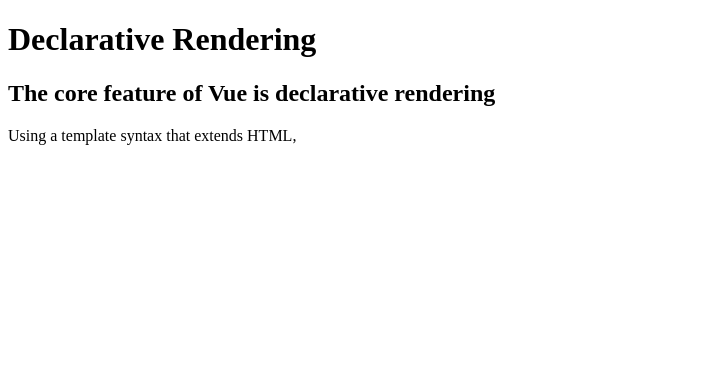
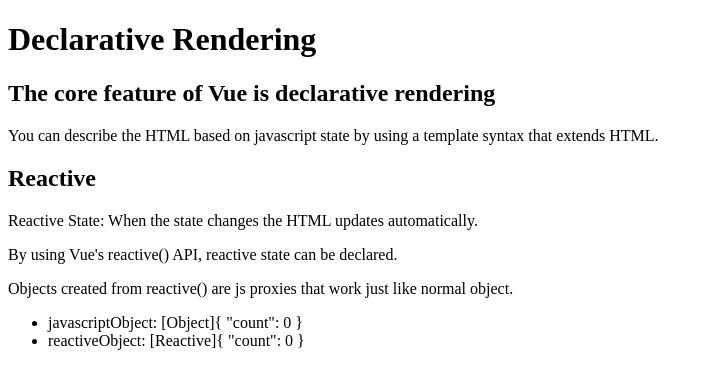
Before and after one commit to CHOCOCHANEL/vite-scaffold, a Vue app: page / in a window 1280 px wide. Shown: the top 388 px of the page, without its empty margins (0-709 px from the left). Built offline with nearby package versions, Linux system fonts and the light colour scheme.

Commit message:
[2. Declarative Rendering] reactive()

```diff
--- a/src/App.vue
+++ b/src/App.vue
@@ -1,13 +1,30 @@
 <template>
   <h1>Declarative Rendering</h1>
   <h2>The core feature of Vue is declarative rendering</h2>
-  <p>Using a template syntax that extends HTML,</p>
+  <p>
+    You can describe the HTML based on javascript state by using a template syntax that extends
+    HTML.
+  </p>
+  <h2>Reactive</h2>
+  <p>Reactive State: When the state changes the HTML updates automatically.</p>
+  <p>By using Vue's reactive() API, reactive state can be declared.</p>
+  <p>Objects created from reactive() are js proxies that work just like normal object.</p>
+  <ul>
+    <li>javascriptObject: [Object]{{ javascriptObject }}</li>
+    <li>reactiveObject: [Reactive]{{ reactiveObject }}</li>
+  </ul>
 </template>
 
 <script>
+import { reactive } from 'vue'
+
 export default {
   setup() {
-    return {}
+    const javascriptObject = {
+      count: 0
+    }
+    const reactiveObject = reactive(javascriptObject)
+    return { javascriptObject, reactiveObject }
   }
 }
 </script>
```
